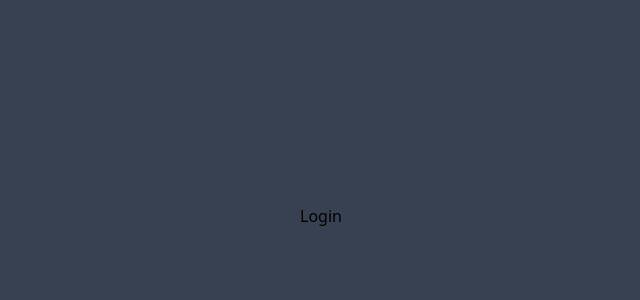
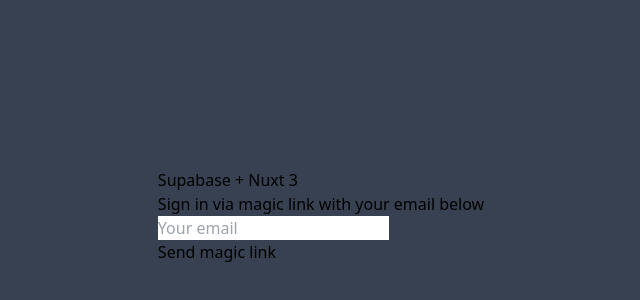
Before and after one commit to Logannford/private, a Nuxt app: page /login in a window 1280 px wide. Shown: the part 184-484 px from the top of the page, without its empty margins (319-959 px from the left). Built offline with nearby package versions, Linux system fonts and the light colour scheme; no server answers.

Commit message:
some supabase config + testing it out

```diff
--- a/components/login.vue
+++ b/components/login.vue
@@ -3,5 +3,3 @@
 		<ButtonsLightButton text="Login" />
 	</div>
 </template>
-
-<script setup lang="ts"></script>
--- a/components/signup.vue
+++ b/components/signup.vue
@@ -1,6 +1,6 @@
 <template>
 	<div class="">
-		signup
+
 	</div>
 </template>
 
--- a/nuxt.config.ts
+++ b/nuxt.config.ts
@@ -1,5 +1,6 @@
 // https://nuxt.com/docs/api/configuration/nuxt-config
 export default defineNuxtConfig({
+	modules: ['@nuxtjs/supabase'],
 	app:{
 		head: {
 			meta: [
--- a/package.json
+++ b/package.json
@@ -9,6 +9,7 @@
     "postinstall": "nuxt prepare"
   },
   "devDependencies": {
+    "@nuxtjs/supabase": "^0.3.5",
     "@types/node": "^18",
     "autoprefixer": "^10.4.14",
     "cypress": "^12.11.0",
--- a/pages/login.vue
+++ b/pages/login.vue
@@ -1,9 +1,46 @@
 <template>
-	<div>
-		Login
+<form class="" @submit.prevent="handleLogin">
+	<div class="">
+		<h1 class="">Supabase + Nuxt 3</h1>
+		<p class="">Sign in via magic link with your email below</p>
+		<div>
+			<input
+				class="inputField"
+				type="email"
+				placeholder="Your email"
+				v-model="email"
+			/>
+		</div>
+		<div>
+			<input
+				type="submit"
+				class="button block"
+				:value="loading ? 'Loading' : 'Send magic link'"
+				:disabled="loading"
+			/>
+		</div>
 	</div>
+	</form>
 </template>
 
 <script setup>
+const supabase = useSupabaseClient()
 
+const loading = ref(false)
+const email = ref('')
+
+const handleLogin = async () => {
+	try {
+		loading.value = true
+	const { error } = await supabase.auth.signInWithOtp({ email: email.value });
+
+    if (error)
+		throw error
+	alert('Check your email for the login link!')
+	} catch (error) {
+		alert(error.error_description || error.message)
+	} finally {
+		loading.value = false
+	}
+}
 </script>
--- a/pages/welcome.vue
+++ b/pages/welcome.vue
@@ -4,9 +4,15 @@
 			Welcome
 		</h1>
 		<div class="flex gap-x-4">
-			<ButtonsLightButton text="Login" />
+			<NuxtLink to="/login">
+				<ButtonsLightButton text="Login" />
+			</NuxtLink>
 			<ButtonsLightButton text="Sign up" />
 		</div>
 
 	</div>
 </template>
+
+<script setup>
+	const user = useSupabaseUser();
+</script>
```
Also changed, not shown: 1 other file (tests, documents, lock files or other folders).
